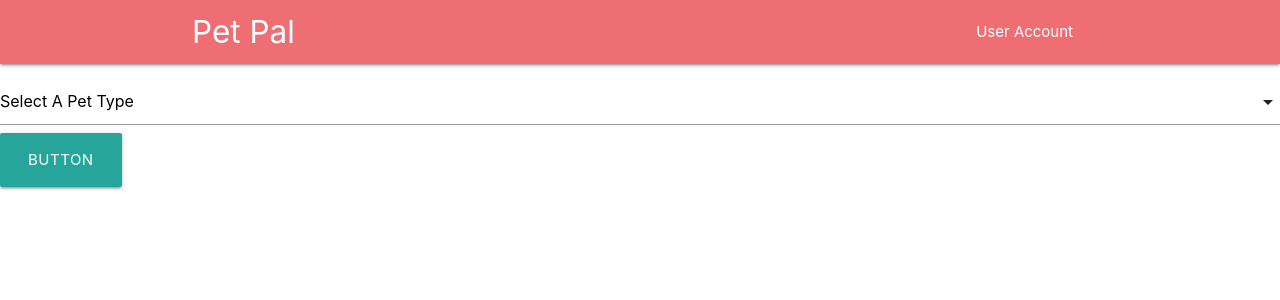
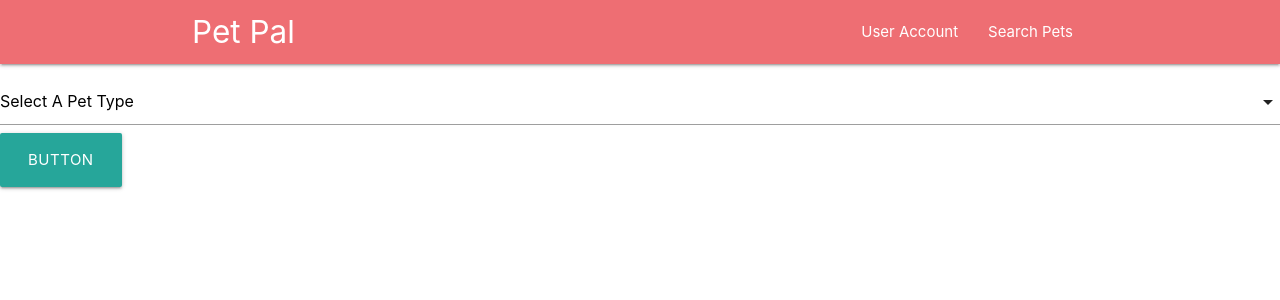
Before and after one commit to babco1kr/PetPals, a Node project: template views/search.handlebars in a window 1280 px wide. Shown: the top 300 px of the page. Run offline with Node 20 templates, Linux system fonts and the light colour scheme; the template is opened without the code that fills it, so the values that code supplies are empty; some libraries are stand-ins or nearby versions.

Commit message:
search added to nav/functioning

```diff
--- a/public/js/pet.js
+++ b/public/js/pet.js
@@ -14,6 +14,12 @@ $(document).ready(function() {
       // Reload the page to get the updated list
       location.reload();
     });
+  });
+
+  $("#searchPets").on("click", function(event) {
+    event.preventDefault();
+
+    window.location.href = "/search/";
   });
 
   $("#users-account").on("click", function(event) {
--- a/views/layouts/main.handlebars
+++ b/views/layouts/main.handlebars
@@ -19,7 +19,11 @@
     <div class="nav-wrapper container"><a id="logo-container" href="#" class="brand-logo">Pet Pal</a>
       <ul class="right hide-on-med-and-down">
         <li><a href = "" id="users-account">User Account</a></li>
+        <li><a href = "" id="searchPets">Search Pets</a></li>
+
       </ul>
+      {{!-- <a class="right hide-on med-and-down" class=" waves-effect="" waves-light="" btn-large"=""><i class="material-icons right">search
+      </i>Search Pets</a> --}}
 
       <ul id="nav-mobile" class="sidenav">
         <li id="user-account">User Account</li>
```
